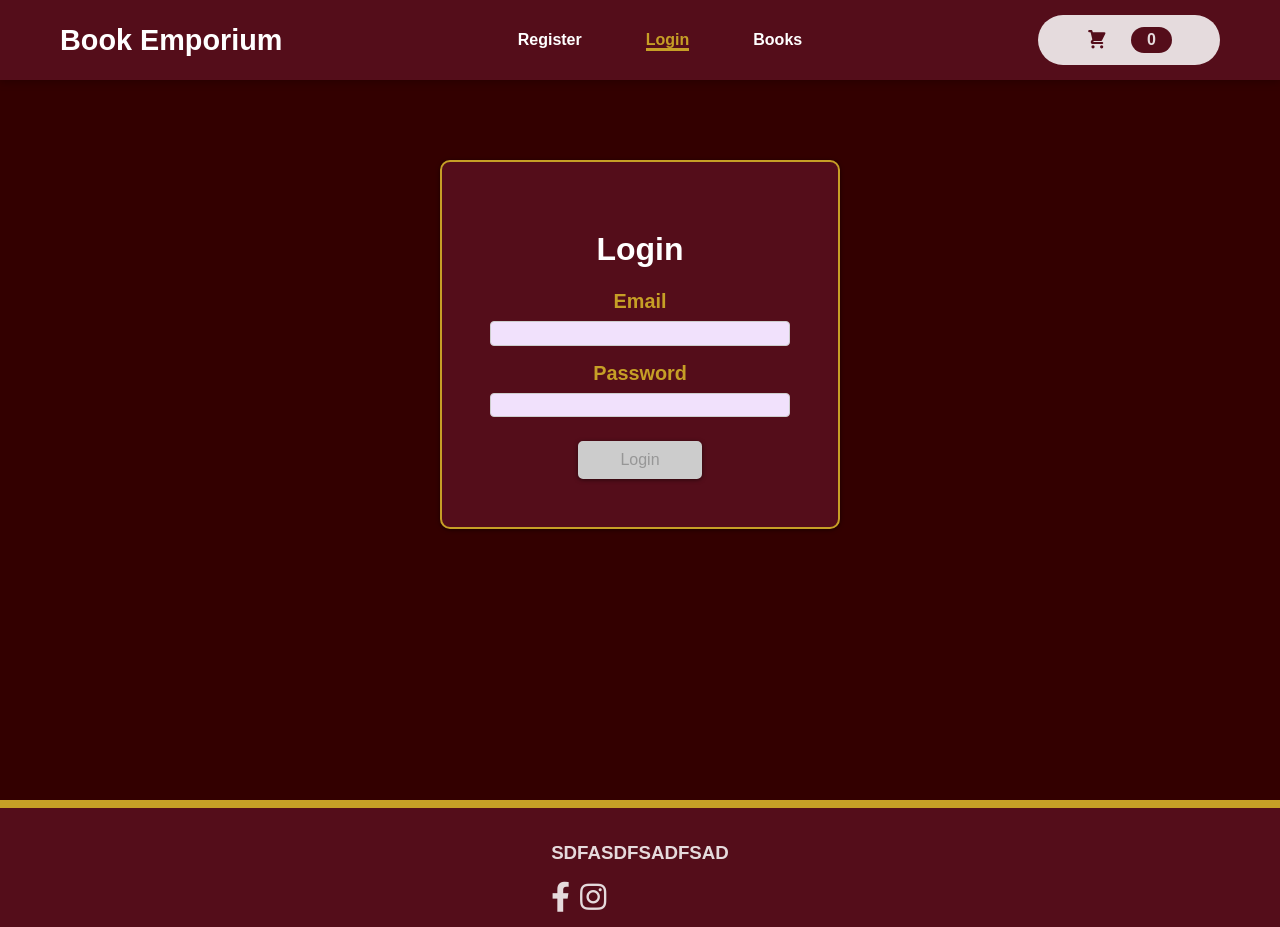
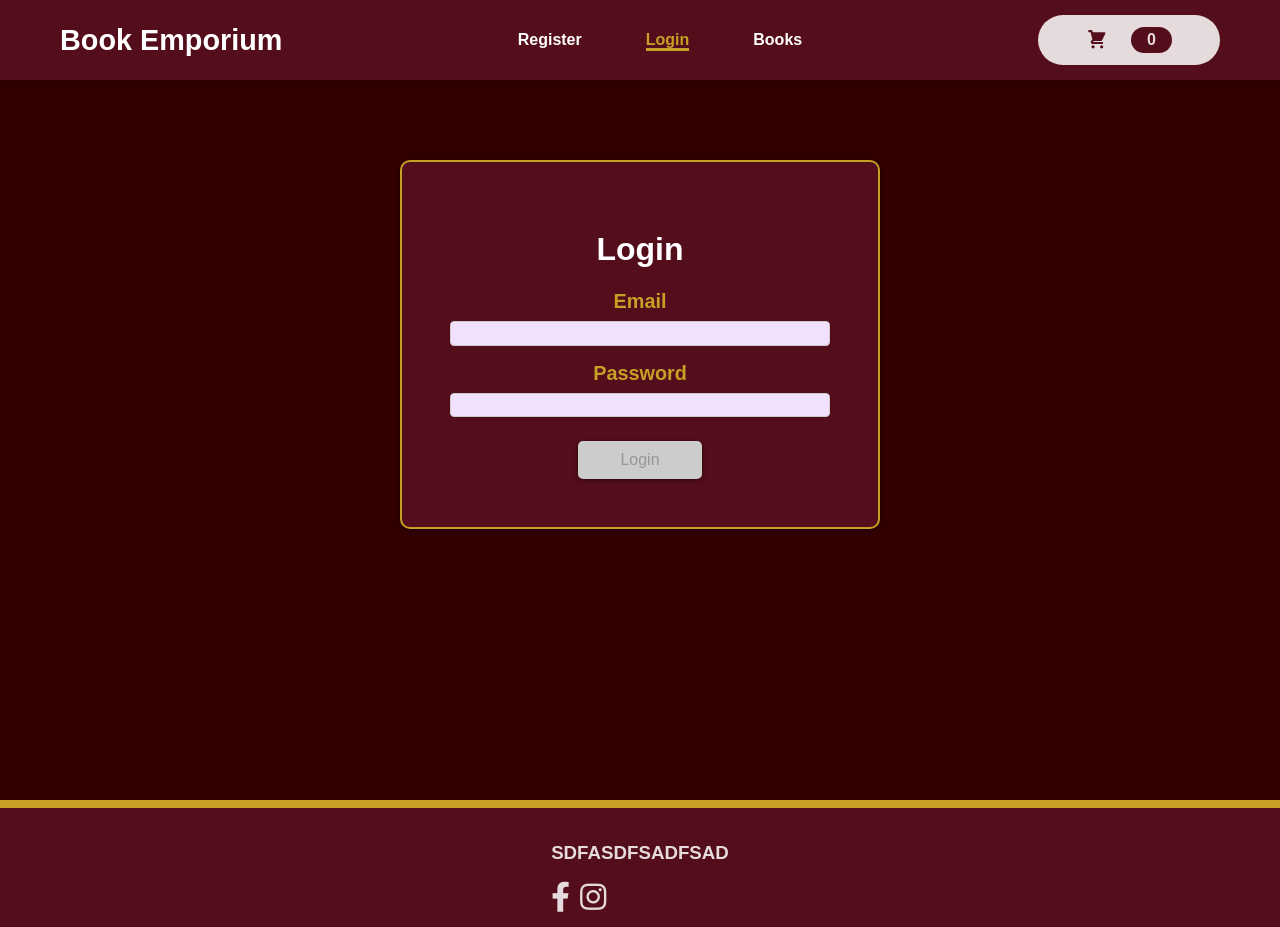
Before and after one commit to Aykut5645/Book-Emporium, a React (Create React App) app: page /login in a window 1280 px wide. Built offline with nearby package versions, Linux system fonts and the light colour scheme; no server answers.

Commit message:
Some correction in the Authenticate.module.css

```diff
--- a/src/components/Auth/Authenticate.module.css
+++ b/src/components/Auth/Authenticate.module.css
@@ -1,5 +1,5 @@
 .auth {
-    min-width: 25rem;
+    min-width: 30rem;
     padding: 3rem;
     text-align: center;
     color: #c69f26;
```
